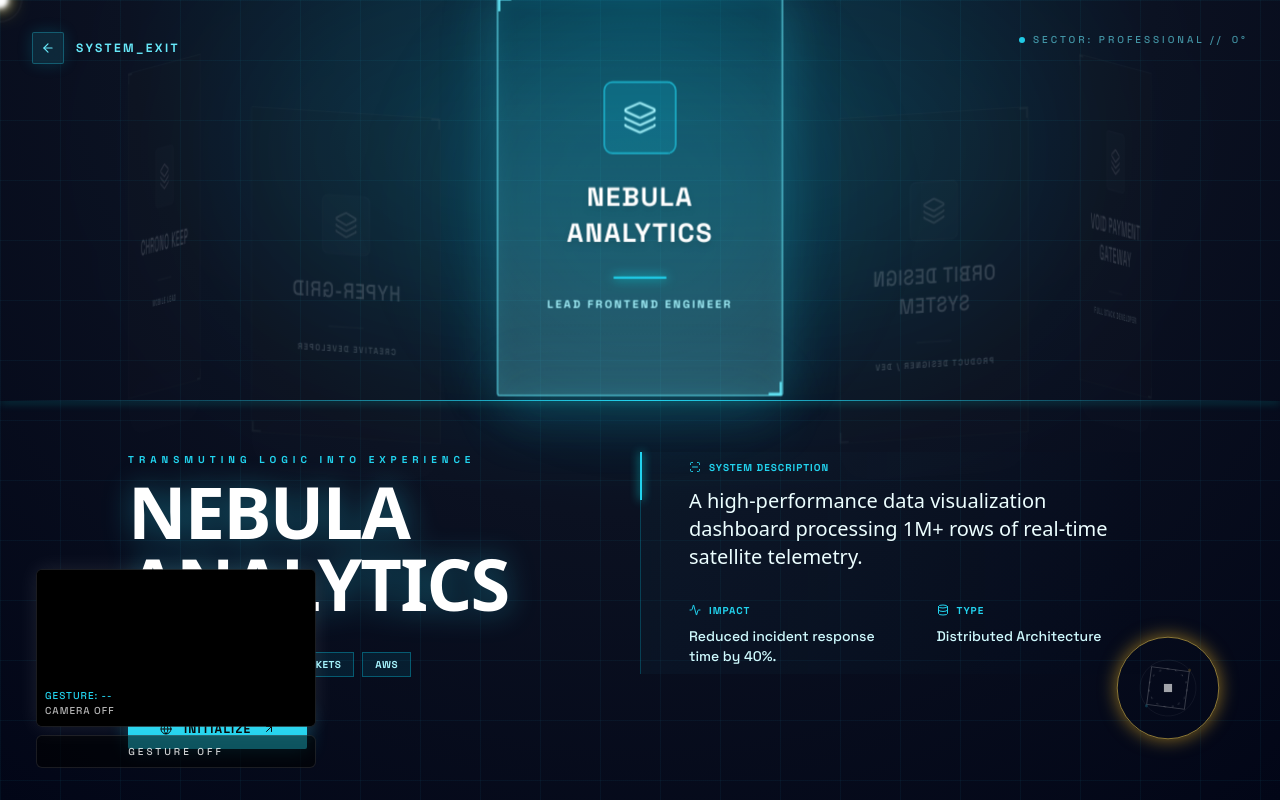
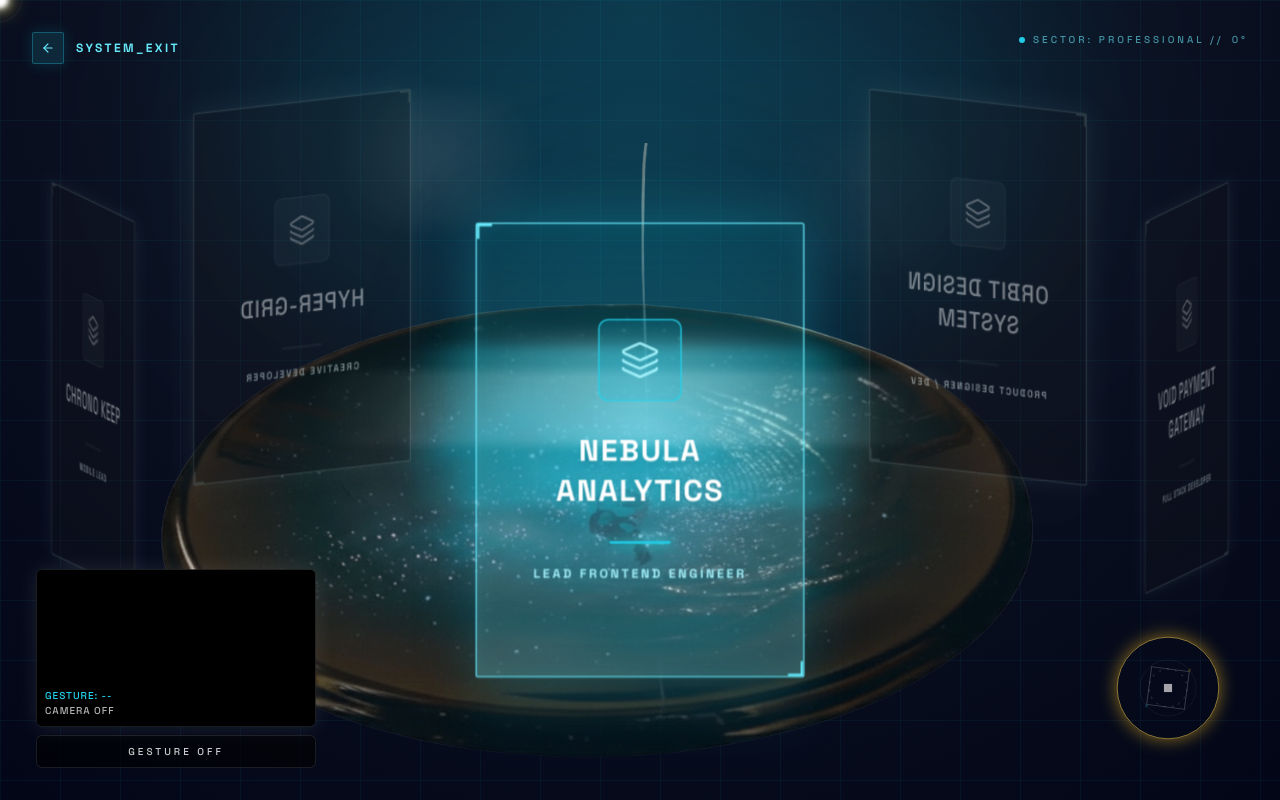
Before and after one commit to saraliaang/sara-portfolio-hub-, a React (Vite) app: page / in a window 1280 px wide. Both pictures are taken after a click on the element 1025 px from the left and 416 px from the top of the page. Built offline with nearby package versions, Linux system fonts and the light colour scheme; a web font is replaced by a local one.

Commit message:
added pensive

```diff
--- a/components/ProfessionalGalaxy.tsx
+++ b/components/ProfessionalGalaxy.tsx
@@ -1,7 +1,7 @@
 
 import React, { useMemo, useRef, useEffect, useState } from 'react';
 import { motion, AnimatePresence } from 'framer-motion';
-import { ArrowLeft, ArrowUpRight, Globe, Database, Activity, Layers, ScanLine } from 'lucide-react';
+import { ArrowLeft, ArrowUpRight, Globe, Database, Activity, Layers, ScanLine, X } from 'lucide-react';
 import { PROJECTS } from '../constants';
 import { ActionLayer } from '../actions';
 
@@ -14,6 +14,7 @@ export const ProfessionalGalaxy: React.FC<ProfessionalGalaxyProps> = ({ onBack,
   const [selectedIndex, setSelectedIndex] = useState(0);
   const [rotation, setRotation] = useState(0);
   const [isDragging, setIsDragging] = useState(false);
+  const [detailsOpen, setDetailsOpen] = useState(false);
   const startX = useRef(0);
   const currentRotation = useRef(0);
 
@@ -41,11 +42,22 @@ export const ProfessionalGalaxy: React.FC<ProfessionalGalaxyProps> = ({ onBack,
       if (typeof nextIndex === 'number') {
         setRotation((prev) => getClosestRotation(prev, nextIndex * -theta));
       }
+      setDetailsOpen(true);
     }
     if (actions.confirmFocus.type === 'link') {
       window.open(actions.confirmFocus.url, '_blank', 'noopener,noreferrer');
     }
   }, [actions.confirmId, actions.confirmFocus, projectIndexById, theta]);
+
+  useEffect(() => {
+    if (actions.summonId === 0) return;
+    setDetailsOpen(true);
+  }, [actions.summonId]);
+
+  useEffect(() => {
+    if (actions.dismissId === 0) return;
+    setDetailsOpen(false);
+  }, [actions.dismissId]);
 
   useEffect(() => {
     if (actions.scrollSignal.id === 0) return;
@@ -127,10 +139,30 @@ export const ProfessionalGalaxy: React.FC<ProfessionalGalaxyProps> = ({ onBack,
         </div>
       </div>
 
-      <div className="relative w-full h-[45%] md:h-[50%] flex items-center justify-center perspective-[1200px] overflow-visible z-20">
+      <div className="relative w-full h-full flex items-center justify-center perspective-[1200px] overflow-visible z-20 -translate-y-10">
+         <div className="absolute bottom-0 left-1/2 -translate-x-1/2 w-[820px] sm:w-[1080px] pointer-events-none z-0">
+            <img
+              src="/assets/pensive.png"
+              alt=""
+              className="w-full h-auto opacity-90"
+            />
+            <div className="absolute left-1/2 top-[33%] -translate-x-1/2 w-[60%] h-[26%] rounded-full bg-[radial-gradient(circle,rgba(34,211,238,0.55)_0%,rgba(34,211,238,0.22)_55%,transparent_72%)] blur-[6px]" />
+            <div className="absolute left-1/2 top-[31%] -translate-x-1/2 w-[54%] h-[18%] rounded-full bg-[radial-gradient(circle,rgba(255,255,255,0.25)_0%,rgba(34,211,238,0.05)_60%,transparent_75%)] blur-[8px] mix-blend-screen" />
+            <div className="absolute left-1/2 top-[37%] -translate-x-1/2 w-[62%] h-[12%] rounded-full bg-[linear-gradient(90deg,transparent,rgba(255,255,255,0.25),transparent)] blur-[4px]" />
+            <motion.div
+              className="absolute left-[18%] top-[-6%] w-[26%] h-[22%] bg-[radial-gradient(circle,rgba(255,255,255,0.25)_0%,transparent_70%)] blur-[10px]"
+              animate={{ y: [-6, -18, -6], opacity: [0.2, 0.45, 0.2] }}
+              transition={{ duration: 6, repeat: Infinity, ease: "easeInOut" }}
+            />
+            <motion.div
+              className="absolute right-[14%] top-[-2%] w-[30%] h-[24%] bg-[radial-gradient(circle,rgba(255,255,255,0.2)_0%,transparent_70%)] blur-[12px]"
+              animate={{ y: [-4, -16, -4], opacity: [0.15, 0.4, 0.15] }}
+              transition={{ duration: 7, repeat: Infinity, ease: "easeInOut", delay: 1 }}
+            />
+         </div>
          <div className="absolute top-1/2 left-1/2 -translate-x-1/2 -translate-y-1/2 w-64 h-64 sm:w-96 sm:h-96 bg-cyan-500/10 rounded-full blur-3xl pointer-events-none animate-pulse"></div>
          <div
-            className="relative flex items-center justify-center cursor-grab active:cursor-grabbing z-10 top-6 sm:top-10"
+            className="relative flex items-center justify-center cursor-grab active:cursor-grabbing z-10 scale-[1.15]"
             onMouseDown={handleDragStart}
             onMouseMove={handleDragMove}
             onMouseUp={handleDragEnd}
@@ -145,7 +177,7 @@ export const ProfessionalGalaxy: React.FC<ProfessionalGalaxyProps> = ({ onBack,
                 style={{
                     transformStyle: "preserve-3d",
                     translateZ: -radius,
-                    rotateX: 5,
+                    rotateX: -9,
                 }}
                 animate={{ rotateY: rotation }}
                 transition={{ type: "spring", stiffness: 18, damping: 28 }}
@@ -167,7 +199,7 @@ export const ProfessionalGalaxy: React.FC<ProfessionalGalaxyProps> = ({ onBack,
                             }}
                         >
                             <motion.div
-                                className={`w-full h-full transition-all duration-500 ${isActive ? 'scale-110 opacity-100' : 'scale-90 opacity-20 grayscale-[0.8] hover:opacity-40'}`}
+                                className={`w-full h-full transition-all duration-500 ${isActive ? 'scale-110 opacity-100' : 'scale-90 opacity-55 grayscale-[0.8] hover:opacity-70'}`}
                                 data-focus-type="project"
                                 data-focus-id={project.id}
                                 onMouseEnter={() => {
@@ -184,12 +216,13 @@ export const ProfessionalGalaxy: React.FC<ProfessionalGalaxyProps> = ({ onBack,
                                 onClick={() => {
                                   actions.setFocus({ type: 'project', id: project.id });
                                   actions.confirm();
+                                  setDetailsOpen(true);
                                 }}
                             >
                                 <div className={`relative w-full h-full backdrop-blur-md border rounded-sm overflow-hidden transition-all duration-500
                                     ${isActive
                                         ? 'bg-cyan-500/10 border-cyan-300 shadow-[0_0_50px_rgba(34,211,238,0.25),inset_0_0_20px_rgba(34,211,238,0.1)]'
-                                        : 'bg-slate-900/40 border-cyan-500/20'
+                                        : 'bg-slate-900/40 border-cyan-300/40 shadow-[0_0_25px_rgba(34,211,238,0.18)]'
                                     }
                                 `}>
                                     {isActive && (
@@ -219,10 +252,30 @@ export const ProfessionalGalaxy: React.FC<ProfessionalGalaxyProps> = ({ onBack,
          </div>
       </div>
 
-      <div className="relative flex-1 w-full z-30 flex flex-col justify-center overflow-y-auto sm:overflow-hidden px-4 py-8">
+      <AnimatePresence>
+        {detailsOpen && (
+          <motion.div
+            initial={{ opacity: 0 }}
+            animate={{ opacity: 1 }}
+            exit={{ opacity: 0 }}
+            className="absolute inset-0 z-40 flex items-center justify-center"
+          >
+            <div className="absolute inset-0 bg-[#020617]/70 backdrop-blur-md"></div>
+            <motion.div
+              initial={{ y: 30, opacity: 0 }}
+              animate={{ y: 0, opacity: 1 }}
+              exit={{ y: 30, opacity: 0 }}
+              transition={{ type: "spring", stiffness: 160, damping: 26 }}
+              className="w-[92%] max-w-5xl"
+            >
+              <div className="relative bg-[#0B1121]/80 border border-cyan-500/30 shadow-[0_0_50px_rgba(34,211,238,0.15)] backdrop-blur-xl px-6 sm:px-10 py-8 sm:py-10">
                 <div className="absolute top-0 left-0 w-full h-px bg-gradient-to-r from-transparent via-cyan-400 to-transparent shadow-[0_0_10px_cyan]"></div>
-
-         <div className="max-w-5xl mx-auto w-full">
+                <button
+                  onClick={() => setDetailsOpen(false)}
+                  className="absolute top-4 right-4 sm:top-6 sm:right-6 flex items-center gap-2 px-4 py-2 rounded-full bg-cyan-500/10 border border-cyan-400/30 text-cyan-100 text-[9px] sm:text-[10px] uppercase tracking-[0.4em] hover:bg-cyan-400/20 hover:border-cyan-300/60 transition-all pointer-events-auto z-10"
+                >
+                  <X size={12} /> Close
+                </button>
                 <AnimatePresence mode="wait">
                   <motion.div
                     key={activeProject.id}
@@ -303,7 +356,10 @@ export const ProfessionalGalaxy: React.FC<ProfessionalGalaxyProps> = ({ onBack,
                   </motion.div>
                 </AnimatePresence>
               </div>
-      </div>
+            </motion.div>
+          </motion.div>
+        )}
+      </AnimatePresence>
     </div>
   );
 };
```
Also changed, not shown: assets/pensive.png (added). Lines whose indentation alone changed are shown as unchanged.
